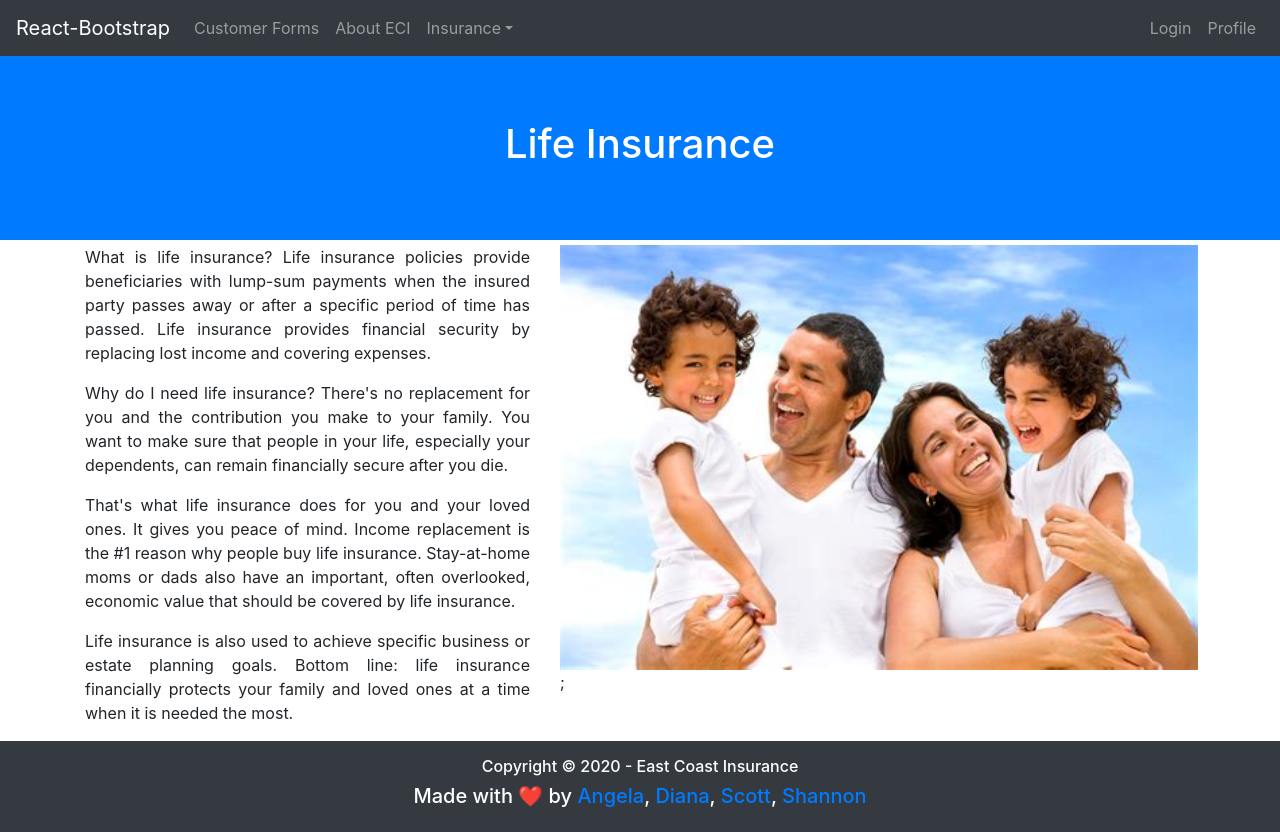
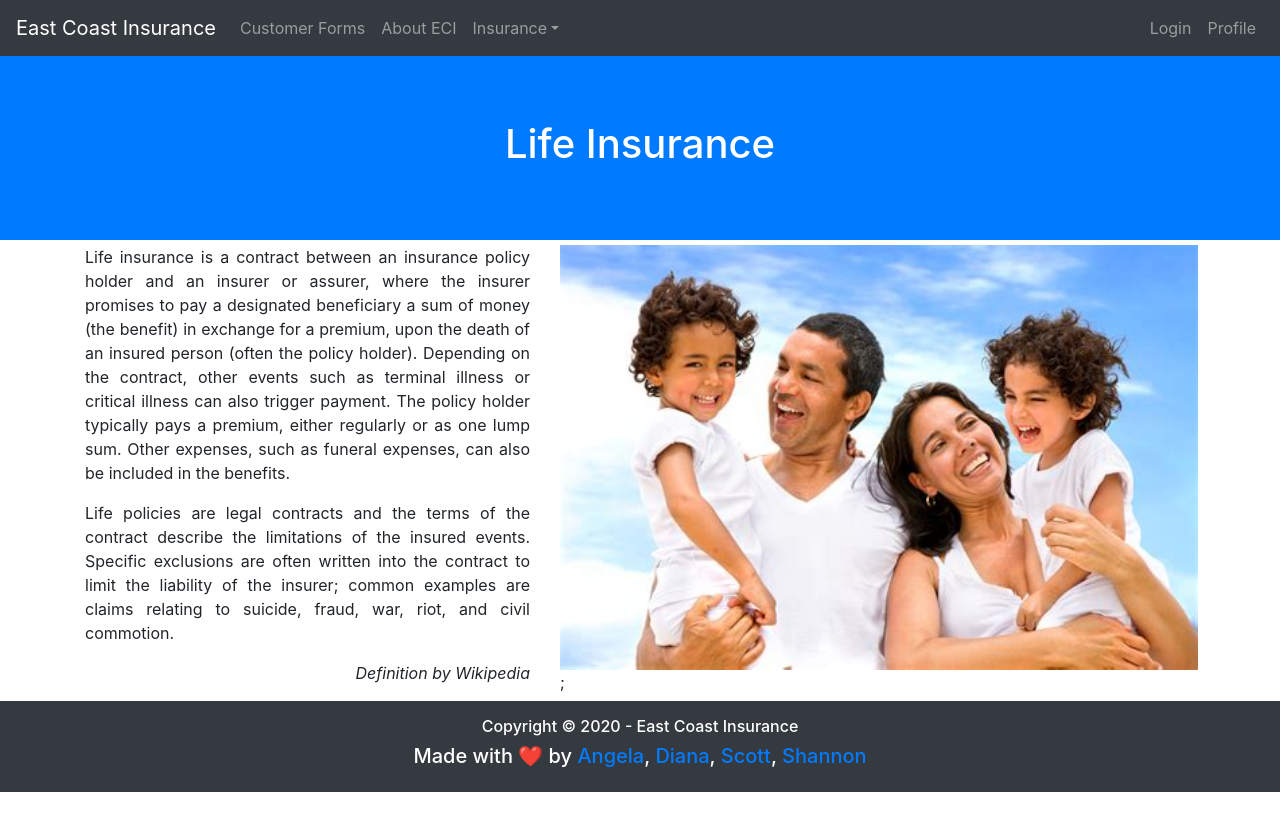
Before and after one commit to diana603/project3, a React (Create React App) app in the folder client/: page /LifeIns in a window 1280 px wide. After the commit the page ends 800 px from the top, so only its background shows below. Built offline with nearby package versions, Linux system fonts and the light colour scheme; no server answers.

Commit message:
New faq page, citation

```diff
--- a/client/src/App.js
+++ b/client/src/App.js
@@ -14,6 +14,7 @@ import About from "./pages/About";
 import AutoIns from "./pages/AutoIns";
 import HomeIns from "./pages/HomeIns";
 import LifeIns from "./pages/LifeIns";
+import Faqs from "./pages/Faqs"
 
 // Even though this is the App.js file, in the end we are not exactly exporting
 // the App component.  We actually set up the app component to implement our react
@@ -58,6 +59,7 @@ function App() {
         <Route exact path="/HomeIns" component={HomeIns} />
         <Route exact path="/AutoIns" component={AutoIns} />
         <Route exact path="/LifeIns" component={LifeIns} />
+        <Route exact path="/Faqs" component={Faqs} />
 
       </Switch>
     </Router>
--- a/client/src/components/Nav.js
+++ b/client/src/components/Nav.js
@@ -6,7 +6,7 @@ function NavBar() {
     return (
         <div className="NavBar" style={{ zIndex: 500 }}>
             <Navbar collapseOnSelect expand="lg" bg="dark" variant="dark">
-                <Navbar.Brand href="/">React-Bootstrap</Navbar.Brand>
+                <Navbar.Brand href="/">East Coast Insurance</Navbar.Brand>
                 <Navbar.Toggle aria-controls="responsive-navbar-nav" />
                 <Navbar.Collapse id="responsive-navbar-nav">
                     <Nav className="mr-auto">
@@ -17,7 +17,7 @@ function NavBar() {
                             <NavDropdown.Item href="/HomeIns">Home</NavDropdown.Item>
                             <NavDropdown.Item href="/LifeIns">Life</NavDropdown.Item>
                             <NavDropdown.Divider />
-                            <NavDropdown.Item href="#action/3.4">Separated link</NavDropdown.Item>
+                            <NavDropdown.Item href="/Faqs">FAQ</NavDropdown.Item>
                         </NavDropdown>
                     </Nav>
                     <Nav>
--- a/client/src/pages/AutoIns.js
+++ b/client/src/pages/AutoIns.js
@@ -17,6 +17,9 @@ function AutoIns() {
             style={{ textAlign: "justify" }}>
 
             <p>Vehicle insurance (also known as car insurance, motor insurance, or auto insurance) is insurance for cars, trucks, motorcycles, and other road vehicles. Its primary use is to provide financial protection against physical damage or bodily injury resulting from traffic collisions and against liability that could also arise from incidents in a vehicle.</p> <p>Vehicle insurance may additionally offer financial protection against theft of the vehicle, and against damage to the vehicle sustained from events other than traffic collisions, such as keying, weather or natural disasters, and damage sustained by colliding with stationary objects. The specific terms of vehicle insurance vary with legal regulations in each region.</p>
+
+            <p style={{ textAlign: "right" }}><cite>Definition by Wikipedia</cite></p>
+
           </Col>
           <Col md={{ span: 7 }}>
 
--- /dev/null
+++ b/client/src/pages/Faqs.js
@@ -0,0 +1,42 @@
+import React from 'react';
+import Footer from "../components/Footer";
+import Nav from "../components/Nav";
+import { Jumbotron, Container, Col, Row } from 'react-bootstrap';
+
+function Faqs() {
+  return (
+    <>
+      <Nav />
+      <Jumbotron className="myJumbotron" fluid>
+        <h1 className="text">Frequently Asked Questions</h1>
+      </Jumbotron>
+      <Container className="inspages">
+        <Row>
+          <Col md={{ span: 5 }}
+            style={{ textAlign: "justify" }}>
+
+            <h2>What is insurance?</h2>
+            <p>Insurance is a means of protection from financial loss. It is a form of risk management, primarily used to hedge against the risk of a contingent or uncertain loss.</p>
+
+            <p>An entity which provides insurance is known as an insurer, insurance company, insurance carrier or underwriter. A person or entity who buys insurance is known as an insured or as a policyholder. The insurance transaction involves the insured assuming a guaranteed and known relatively small loss in the form of payment to the insurer in exchange for the insurer's promise to compensate the insured in the event of a covered loss. The loss may or may not be financial, but it must be reducible to financial terms, and usually involves something in which the insured has an insurable interest established by ownership, possession, or pre-existing relationship.</p>
+
+            <p>The insured receives a contract, called the insurance policy, which details the conditions and circumstances under which the insurer will compensate the insured. The amount of money charged by the insurer to the policyholder for the coverage set forth in the insurance policy is called the premium. If the insured experiences a loss which is potentially covered by the insurance policy, the insured submits a claim to the insurer for processing by a claims adjuster. The insurer may hedge its own risk by taking out reinsurance, whereby another insurance company agrees to carry some of the risks, especially if the primary insurer deems the risk too large for it to carry.</p>
+
+            <p style={{ textAlign: "right" }} ><cite>Definition by Wikipedia</cite></p>
+
+          </Col>
+
+          <Col md={{ span: 7 }}>
+
+            < img
+              style={{ height: "425px" }}
+              src={'../assets/img/woman_1920.jpg'} />;
+        </Col>
+        </Row>
+      </Container>
+      <Footer />
+    </>
+  )
+};
+
+export default Faqs;
--- a/client/src/pages/Home.js
+++ b/client/src/pages/Home.js
@@ -32,15 +32,15 @@ function Home(props) {
         <Container className="signup">
           <Carousel />
 
-          <div className="insurancecard">
-            <CardHome name="Life" Subtitle="When you want to protect them" link="/LifeIns" />
-            <CardHome name="Auto" Subtitle="When you want to protect your car" link="/AutoIns" />
-            <CardHome name="Home" Subtitle="When you want to protect your Home" link="/HomeIns" />
-            <CardHome name="Customer Forms" Subtitle="Fill the customer forms" link="./Customer" />
-
-          </div>
 
         </Container>
+        <div className="insurancecard">
+          <CardHome name="Life" Subtitle="When you want to protect them" link="/LifeIns" />
+          <CardHome name="Auto" Subtitle="When you want to protect your car" link="/AutoIns" />
+          <CardHome name="Home" Subtitle="When you want to protect your Home" link="/HomeIns" />
+          <CardHome name="Customer Forms" Subtitle="Fill the customer forms" link="./Customer" />
+          <CardHome name="Insurance" Subtitle="FAQs about Insurance" link="./Faqs" />
+        </div>
       </Container >
       <Footer />
     </>
--- a/client/src/pages/HomeIns.js
+++ b/client/src/pages/HomeIns.js
@@ -18,6 +18,9 @@ function HomeIns() {
             <p>Home insurance, also commonly called homeowner's insurance (often abbreviated in the US real estate industry as HOI), is a type of property insurance that covers a private residence. It is an insurance policy that combines various personal insurance protections, which can include losses occurring to one's home, its contents, loss of use (additional living expenses), or loss of other personal possessions of the homeowner, as well as liability insurance for accidents that may happen at the home or at the hands of the homeowner within the policy territory.</p>
 
             <p>Additionally, homeowner's insurance provides financial protection against disasters. A standard home insurance policy insures the home itself along with the things kept inside.</p>
+
+            <p style={{ textAlign: "right" }}><cite>Definition by Wikipedia</cite></p>
+
           </Col>
           <Col md={{ span: 7 }}>
             < img
--- a/client/src/pages/LifeIns.js
+++ b/client/src/pages/LifeIns.js
@@ -15,17 +15,12 @@ function LifeIns() {
           <Col md={{ span: 5 }}
             style={{ textAlign: "justify" }}>
 
-            <p>What is life insurance?
-Life insurance policies provide beneficiaries with lump-sum payments when the insured party passes away or after a specific period of time has passed. Life insurance provides financial security by replacing lost income and covering expenses.</p>
+            <p>Life insurance is a contract between an insurance policy holder and an insurer or assurer, where the insurer promises to pay a designated beneficiary a sum of money (the benefit) in exchange for a premium, upon the death of an insured person (often the policy holder). Depending on the contract, other events such as terminal illness or critical illness can also trigger payment. The policy holder typically pays a premium, either regularly or as one lump sum. Other expenses, such as funeral expenses, can also be included in the benefits.</p>
 
-            <p>Why do I need life insurance?
-        There's no replacement for you and the contribution you make to your family. You want to make sure that people in your life, especially your dependents, can remain financially secure after you die.</p>
+            <p>Life policies are legal contracts and the terms of the contract describe the limitations of the insured events. Specific exclusions are often written into the contract to limit the liability of the insurer; common examples are claims relating to suicide, fraud, war, riot, and civil commotion.</p>
 
-            <p>That's what life insurance does for you and your loved ones. It gives you peace of mind. Income replacement is the #1 reason why people buy life insurance. Stay-at-home moms or dads also have an important, often overlooked, economic value that should be covered by life insurance.</p>
+            <p style={{ textAlign: "right" }}><cite>Definition by Wikipedia</cite> </p>
 
-            <p>Life insurance is also used to achieve specific business or estate planning goals.
-
-        Bottom line: life insurance financially protects your family and loved ones at a time when it is needed the most.</p>
           </Col>
 
           <Col md={{ span: 7 }}>
```
